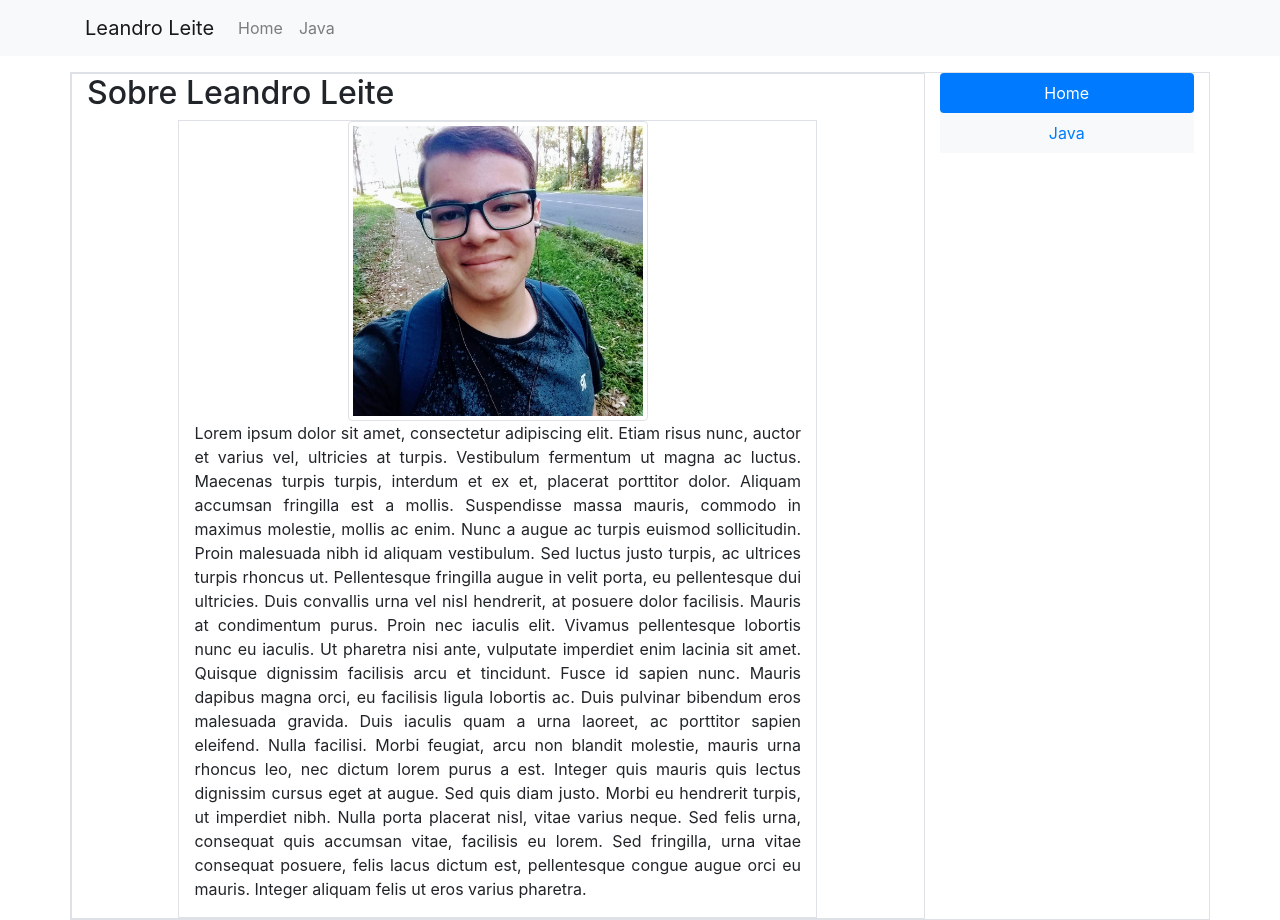
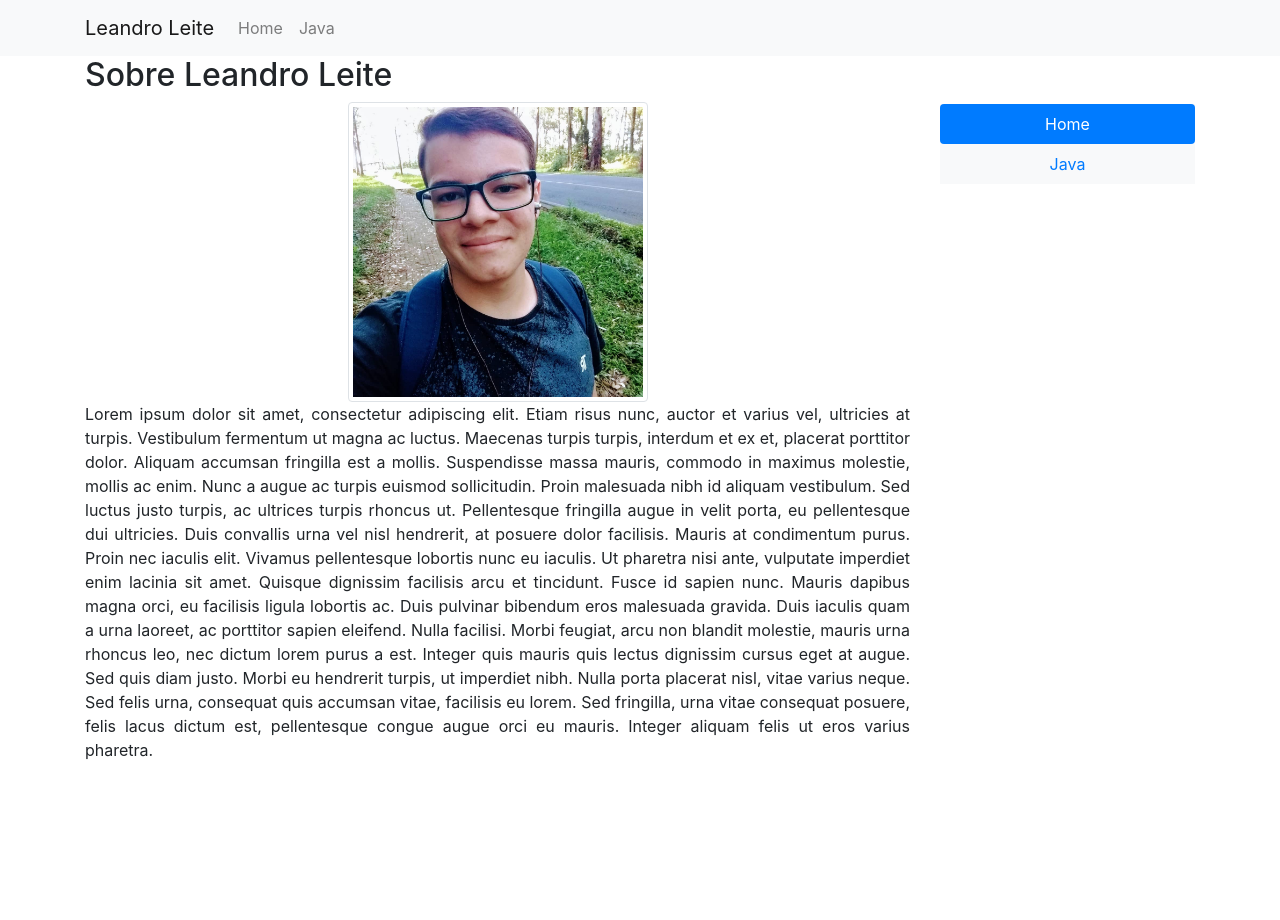
Before and after one commit to LeandroLeiteC/guia-de-programacao, an Angular app: page /home in a window 1280 px wide. After the commit the page ends 800 px from the top, so only its background shows below. Built offline with nearby package versions, Linux system fonts and the light colour scheme.

Commit message:
edit: tirando borders

```diff
--- a/src/app/core/sidenav/sidenav.component.html
+++ b/src/app/core/sidenav/sidenav.component.html
@@ -1,11 +1,11 @@
-<div class="container mt-3 border">
+<div class="container bg-white">
   <div class="row">
 
-    <div class="col-md-9 border">
+    <div class="col-md-9">
       <router-outlet></router-outlet>
     </div>
 
-    <div class="col-md-3 text-center">
+    <div class="col-md-3 mt-5 text-center">
       <div class="bg-light">
         <ul ngbNav #nav="ngbNav" [(activeId)]="active" class="nav-pills" orientation="vertical">
           <li ngbNavItem="top">
@@ -16,8 +16,6 @@
           </li>
         </ul>
       </div>
-
-
         <div [ngbNavOutlet]="nav" class="ml-4"></div>
     </div>
 
--- a/src/app/pages/home/home.component.html
+++ b/src/app/pages/home/home.component.html
@@ -2,7 +2,7 @@
 
 <div class="row justify-content-center">
 
-  <div class="col-md-9 border">
+  <div class="col-md-12">
     <img class="img-thumbnail mx-auto d-block" src="assets/img/leandroleite.jpg" width="300px">
     <p class="text-justify">
       Lorem ipsum dolor sit amet, consectetur adipiscing elit. Etiam risus nunc, auctor et varius vel, ultricies at turpis. Vestibulum fermentum ut magna ac luctus. Maecenas turpis turpis, interdum et ex et, placerat porttitor dolor. Aliquam accumsan fringilla est a mollis. Suspendisse massa mauris, commodo in maximus molestie, mollis ac enim. Nunc a augue ac turpis euismod sollicitudin. Proin malesuada nibh id aliquam vestibulum. Sed luctus justo turpis, ac ultrices turpis rhoncus ut. Pellentesque fringilla augue in velit porta, eu pellentesque dui ultricies. Duis convallis urna vel nisl hendrerit, at posuere dolor facilisis. Mauris at condimentum purus. Proin nec iaculis elit.
```
